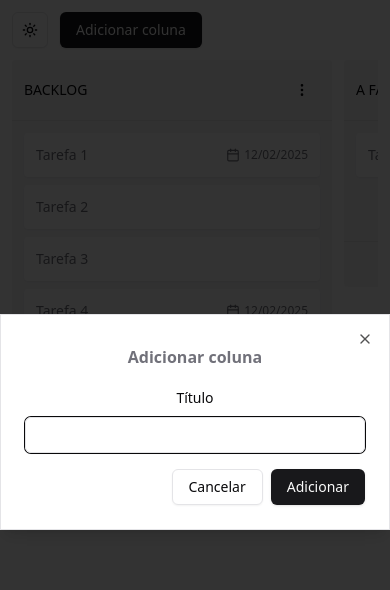
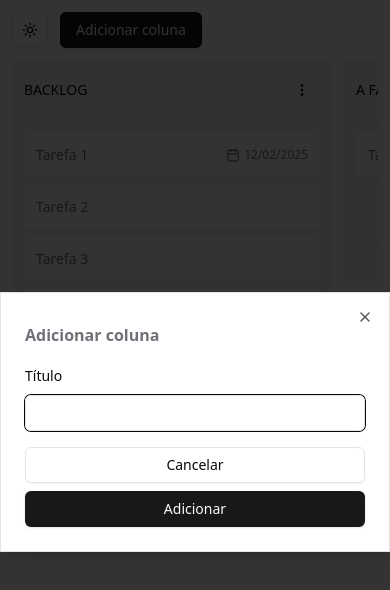
Before and after one commit to luizsp7m/desafio-tecnico-todo-list, a React (Vite) app: page / in a window 390 px wide. Both pictures are taken after a click on the button "Adicionar coluna". Shown: the top 590 px of the page. Built offline with nearby package versions, Linux system fonts and the light colour scheme.

Commit message:
styles: adjustments for mobile

```diff
--- a/src/components/board-column-form.tsx
+++ b/src/components/board-column-form.tsx
@@ -90,7 +90,7 @@ export function BoardColumnForm() {
             )}
           />
 
-          <div className="flex justify-end gap-2">
+          <div className="flex flex-col justify-end gap-2 sm:flex-row">
             <Button
               type="button"
               variant="outline"
--- a/src/components/delete-task-card-button.tsx
+++ b/src/components/delete-task-card-button.tsx
@@ -32,9 +32,10 @@ export function DeleteTaskCardButton({
       type="button"
       variant={confirming ? "destructive" : "outline"}
       onClick={handleClickDeleteButton}
+      className="w-full sm:w-auto"
     >
       <Trash />
-      {confirming ? "Confirmar exclusão" : "Excluir"}
+      {confirming ? "Confirmar" : "Excluir"}
     </Button>
   );
 }
--- a/src/components/task-card-form.tsx
+++ b/src/components/task-card-form.tsx
@@ -134,7 +134,7 @@ export function TaskCardForm() {
             </>
           )}
 
-          <div className="flex items-center">
+          <div className="flex flex-wrap items-center gap-2">
             {selectedTaskCard && boardColumnId && (
               <DeleteTaskCardButton
                 taskCardId={selectedTaskCard.id}
@@ -142,7 +142,7 @@ export function TaskCardForm() {
               />
             )}
 
-            <div className="flex flex-1 justify-end gap-2">
+            <div className="flex flex-1 flex-col justify-end gap-2 sm:flex-row">
               <Button
                 type="button"
                 variant="outline"
--- a/src/components/ui/alert-dialog.tsx
+++ b/src/components/ui/alert-dialog.tsx
@@ -48,10 +48,7 @@ const AlertDialogHeader = ({
   ...props
 }: React.HTMLAttributes<HTMLDivElement>) => (
   <div
-    className={cn(
-      "flex flex-col space-y-2 text-center sm:text-left",
-      className,
-    )}
+    className={cn("flex flex-col space-y-2 text-left", className)}
     {...props}
   />
 );
--- a/src/components/ui/dialog.tsx
+++ b/src/components/ui/dialog.tsx
@@ -56,10 +56,7 @@ const DialogHeader = ({
   ...props
 }: React.HTMLAttributes<HTMLDivElement>) => (
   <div
-    className={cn(
-      "flex flex-col space-y-1.5 text-center sm:text-left",
-      className,
-    )}
+    className={cn("flex flex-col space-y-1.5 text-left", className)}
     {...props}
   />
 );
```
